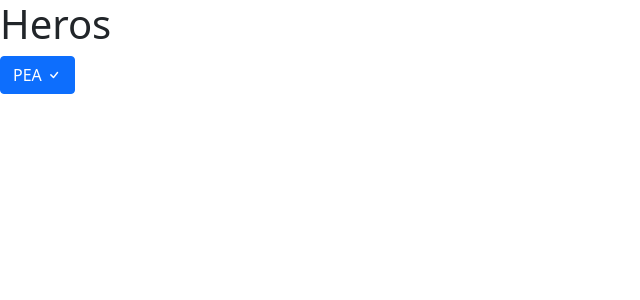
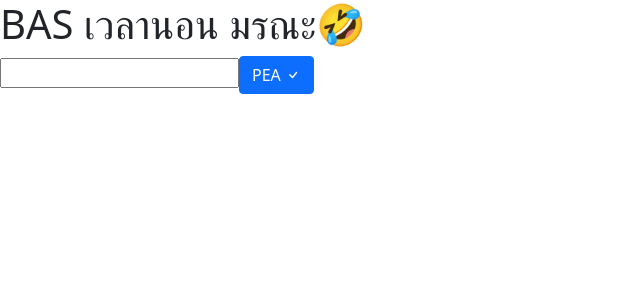
Before and after one commit to arigatopix/tour-of-heros, an Angular app: page / in a window 1280 px wide. Shown: the top 300 px of the page, without its empty margins (0-640 px from the left). Built offline with nearby package versions, Linux system fonts and the light colour scheme.

Commit message:
use template

```diff
--- /dev/null
+++ b/src/app/hero.ts
@@ -0,0 +1,4 @@
+export interface Hero {
+  id: number;
+  name: string;
+}
--- a/src/app/heros/heros.component.html
+++ b/src/app/heros/heros.component.html
@@ -1 +1,2 @@
-<h1>Heros</h1>
+<h1>{{ hero | uppercase }}</h1>
+<input />
--- a/src/app/heros/heros.component.ts
+++ b/src/app/heros/heros.component.ts
@@ -3,13 +3,14 @@ import { Component, OnInit } from '@angular/core';
 @Component({
   selector: 'app-heros',
   templateUrl: './heros.component.html',
-  styleUrls: ['./heros.component.scss']
+  styleUrls: ['./heros.component.scss'],
 })
 export class HerosComponent implements OnInit {
+  hero = 'bas เวลานอน มรณะ';
 
-  constructor() { }
+  constructor() {}
 
   ngOnInit(): void {
+    this.hero = this.hero + '🤣';
   }
-
 }
```
Also changed, not shown: src/app/mock-heros.ts (added, +12 -0 lines).
